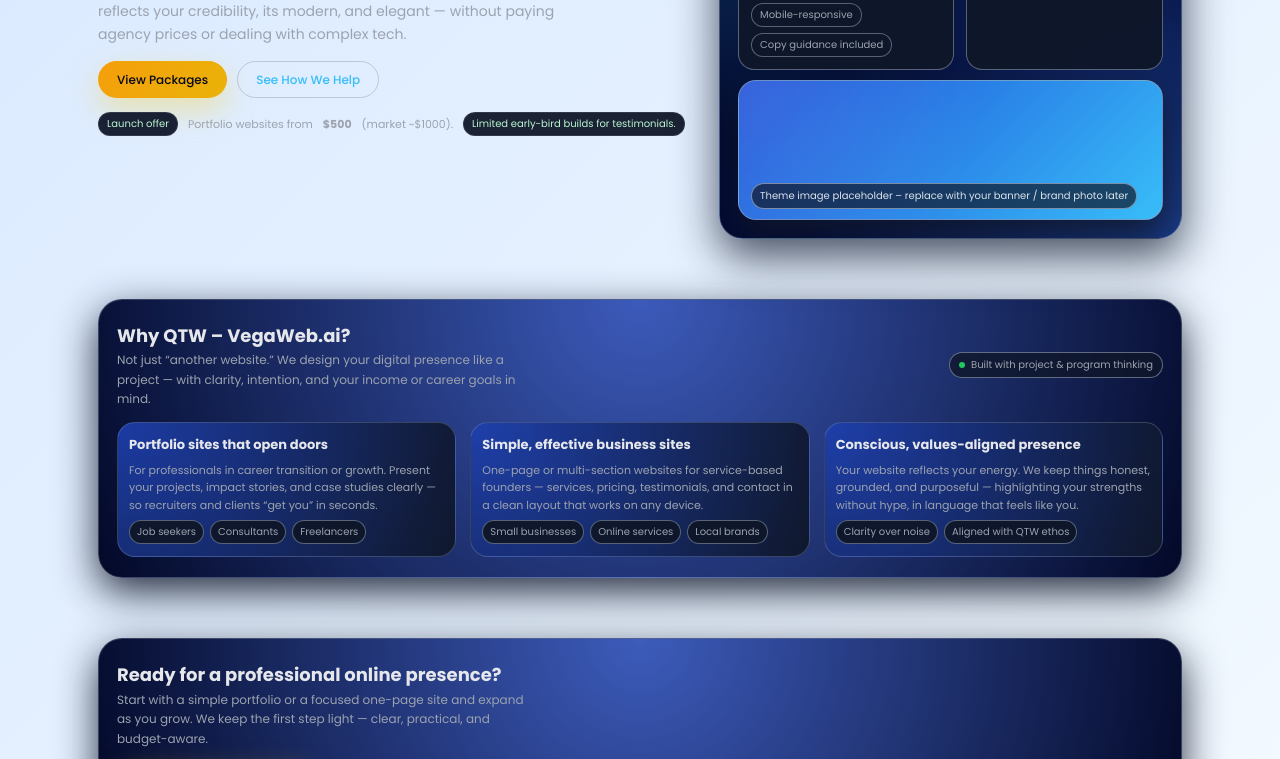
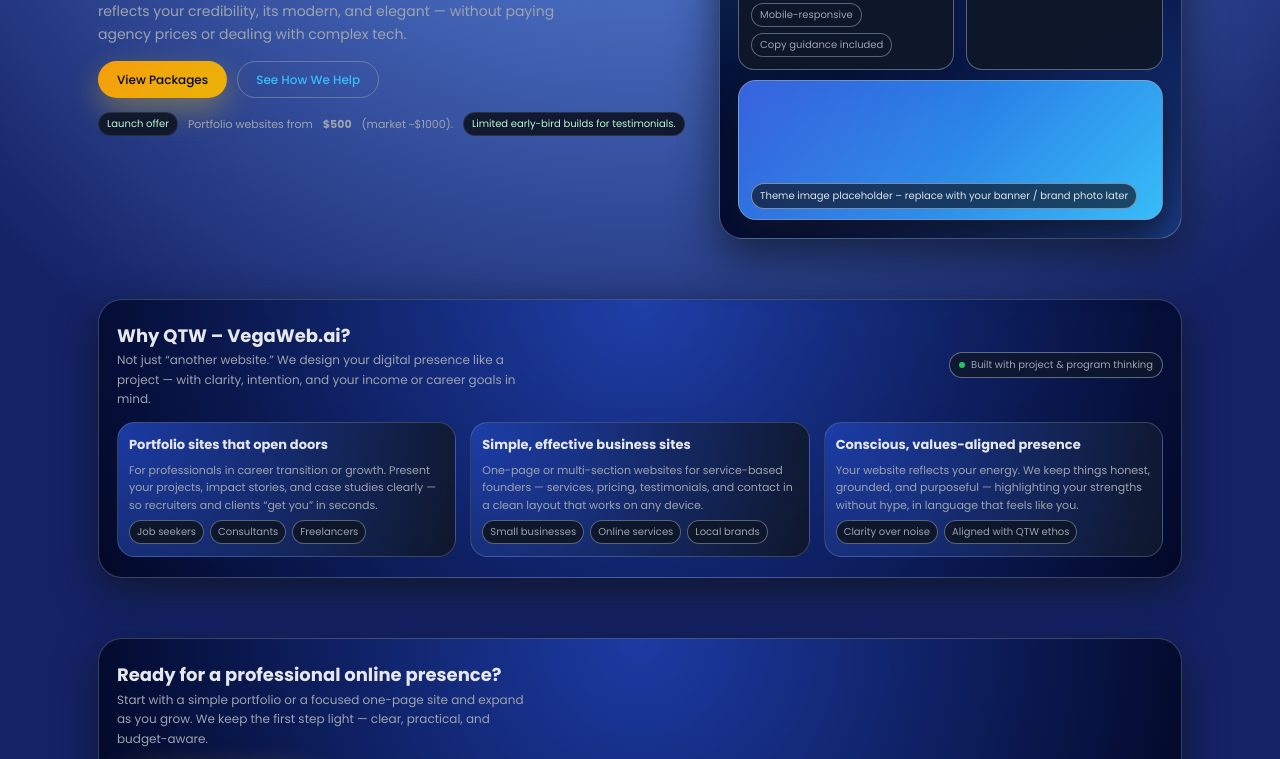
Before and after one commit to infoqtworld-PM/qtwvegaweb.ai, a plain HTML site: page index.html in a window 1280 px wide. Shown: the part 395-1154 px from the top of the page. Drawn offline with Linux system fonts and the light colour scheme.

Commit message:
lighter blue background index.html
lighter blue back ground

```diff
--- a/index.html
+++ b/index.html
@@ -31,7 +31,7 @@
 
     body {
       font-family: "Poppins", system-ui, -apple-system, BlinkMacSystemFont, sans-serif;
-      background: linear-gradient(135deg, #d7e8ff 0%, #f4faff 100%);
+      background: radial-gradient(circle at top, #6da0ff 0, #152266 60%);
       color: var(--text-main);
       line-height: 1.6;
     }
```
